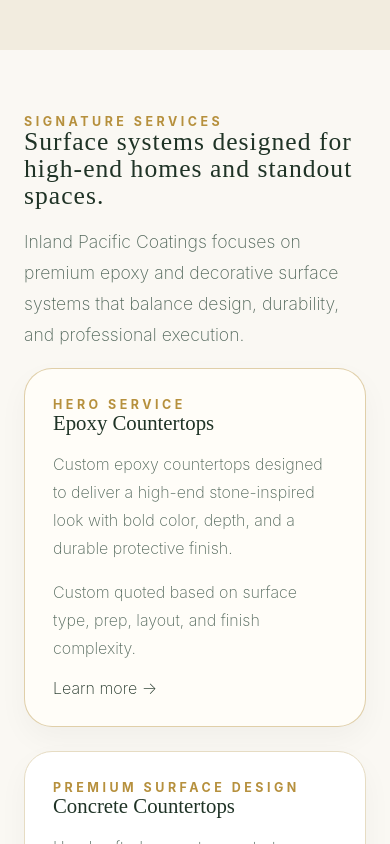
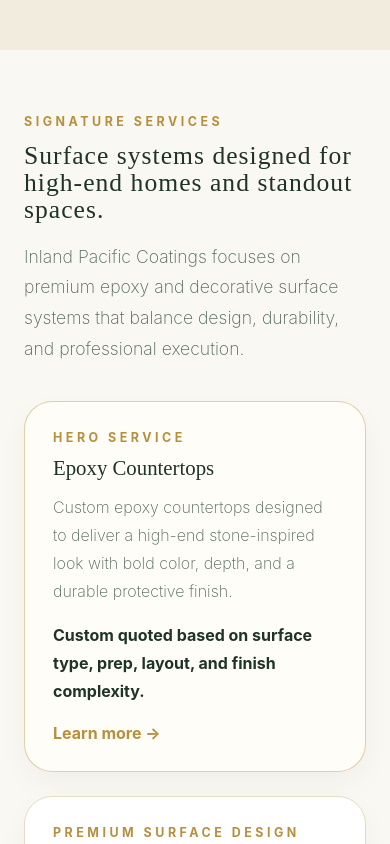
Before and after one commit to Kray93/Inland-Pacific-Coatings, a Next.js app: page / in a window 390 px wide. Shown: the part 2380-3224 px from the top of the page. Built offline with nearby package versions, Linux system fonts and the light colour scheme; a web font is replaced by a local one.

Commit message:
services button globals.css

```diff
--- a/app/globals.css
+++ b/app/globals.css
@@ -462,4 +462,70 @@
   .section {
     padding: 64px 0;
   }
+
+  .services-heading {
+  margin-top: 14px;
+  max-width: 880px;
 }
+
+.services-lead {
+  max-width: 760px;
+  margin-top: 18px;
+}
+
+.services-grid-spacing {
+  margin-top: 36px;
+}
+
+.service-card-title {
+  margin-top: 12px;
+}
+
+.service-card-description {
+  margin-top: 14px;
+}
+
+.service-card-note {
+  margin-top: 16px;
+  font-weight: 700;
+  color: var(--ink);
+}
+
+.service-card-link-wrap {
+  margin-top: 18px;
+}
+
+.service-card-link {
+  color: var(--gold);
+  font-weight: 700;
+  font-family: Inter, Arial, sans-serif;
+  text-decoration: none;
+}
+
+.service-card-link:hover {
+  text-decoration: underline;
+}
+
+.services-button-row {
+  margin-top: 40px;
+  text-align: center;
+}
+
+.services-button {
+  display: inline-block;
+  padding: 14px 28px;
+  background-color: var(--gold);
+  color: #000;
+  font-weight: 700;
+  border-radius: 8px;
+  text-decoration: none;
+  font-family: Inter, Arial, sans-serif;
+  transition: transform 0.2s ease, opacity 0.2s ease;
+}
+
+.services-button:hover {
+  opacity: 0.92;
+  transform: translateY(-1px);
+}
+
+}
```
